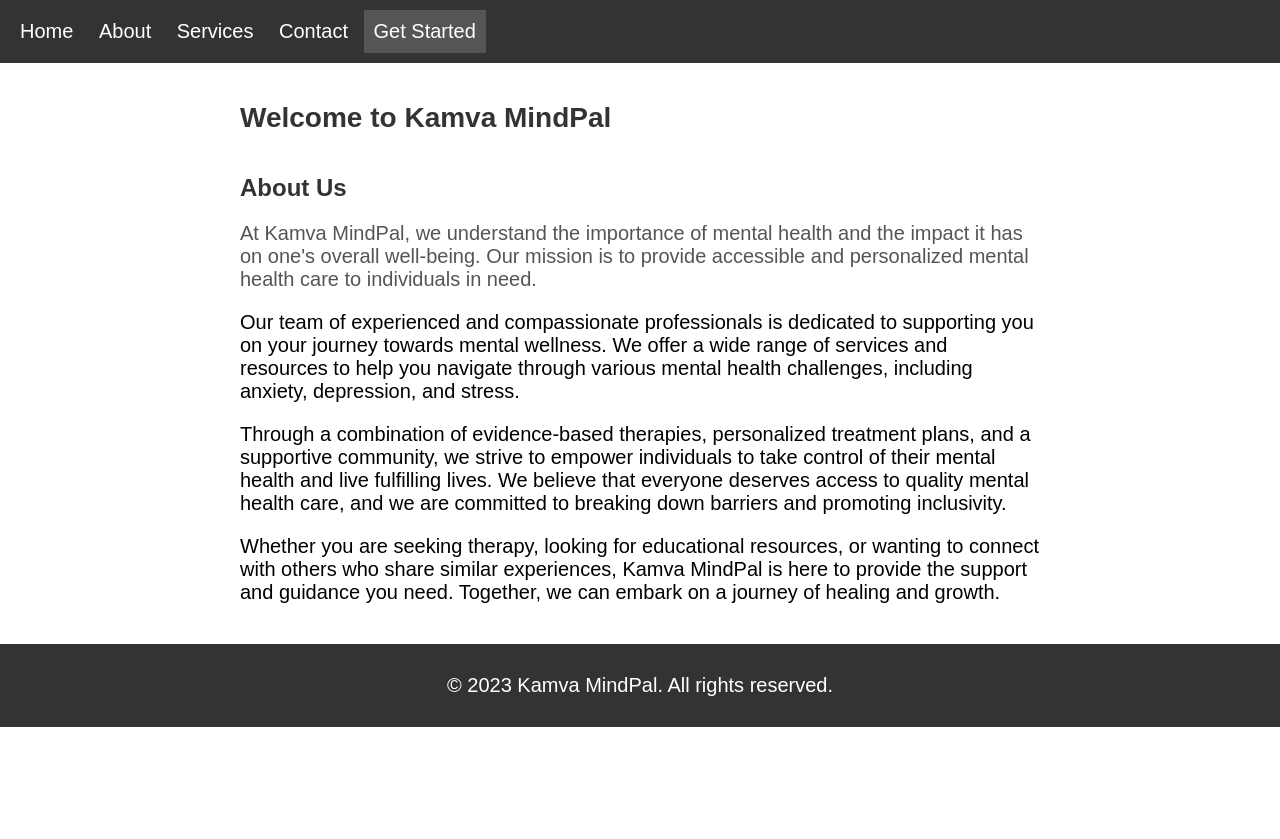
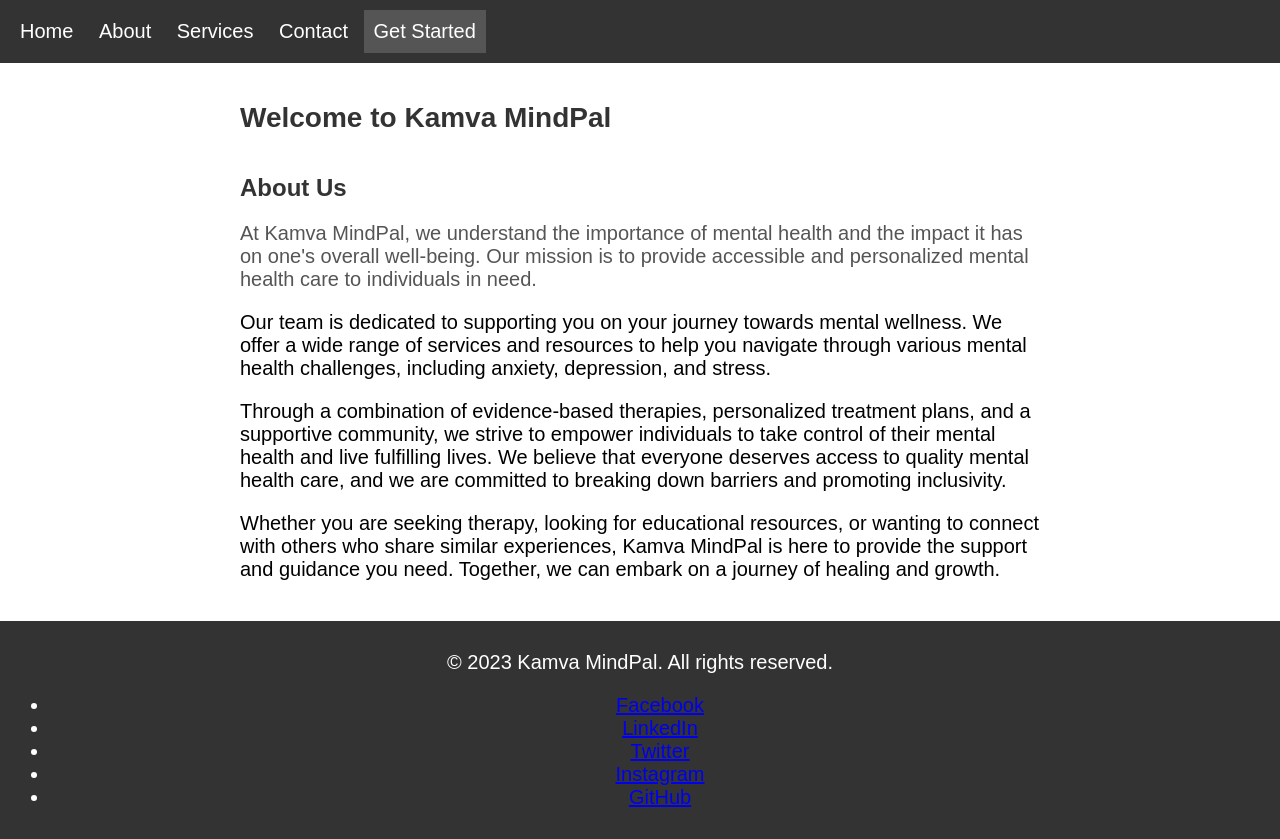
Before and after one commit to itsayopapi/ALX-PORTFOLIO-PROJECT, a plain HTML site: page about.html in a window 1280 px wide. Before the commit the page ends 800 px from the top, so only its background shows below. Drawn offline with Linux system fonts and the light colour scheme.

Commit message:
About Kamva MindPal

```diff
--- a/about.html
+++ b/about.html
@@ -26,7 +26,7 @@
       At Kamva MindPal, we understand the importance of mental health and the impact it has on one's overall well-being. Our mission is to provide accessible and personalized mental health care to individuals in need.
     </p>
     <p>
-      Our team of experienced and compassionate professionals is dedicated to supporting you on your journey towards mental wellness. We offer a wide range of services and resources to help you navigate through various mental health challenges, including anxiety, depression, and stress.
+      Our team is dedicated to supporting you on your journey towards mental wellness. We offer a wide range of services and resources to help you navigate through various mental health challenges, including anxiety, depression, and stress.
     </p>
     <p>
       Through a combination of evidence-based therapies, personalized treatment plans, and a supportive community, we strive to empower individuals to take control of their mental health and live fulfilling lives. We believe that everyone deserves access to quality mental health care, and we are committed to breaking down barriers and promoting inclusivity.
@@ -38,6 +38,13 @@
 
   <footer>
     <p>&copy; 2023 Kamva MindPal. All rights reserved.</p>
+    <ul class="social-media-links">
+    <li><a href="https://www.facebook.com" target="_blank" rel="noopener noreferrer">Facebook</a></li>
+    <li><a href="https://www.linkedin.com/in/ayo-hassan-a11734262" target="_blank" rel="noopener noreferrer">LinkedIn</a></li>
+    <li><a href="https://twitter.com/karlieemoyo" target="_blank" rel="noopener noreferrer">Twitter</a></li>
+    <li><a href="https://www.instagram.com" target="_blank" rel="noopener noreferrer">Instagram</a></li>
+    <li><a href="https://github.com/Mdlalose4life" target="_blank" rel="noopener noreferrer">GitHub</a></li>
+  </ul>
   </footer>
 
   <div id="login-popup" class="login-popup">
```
